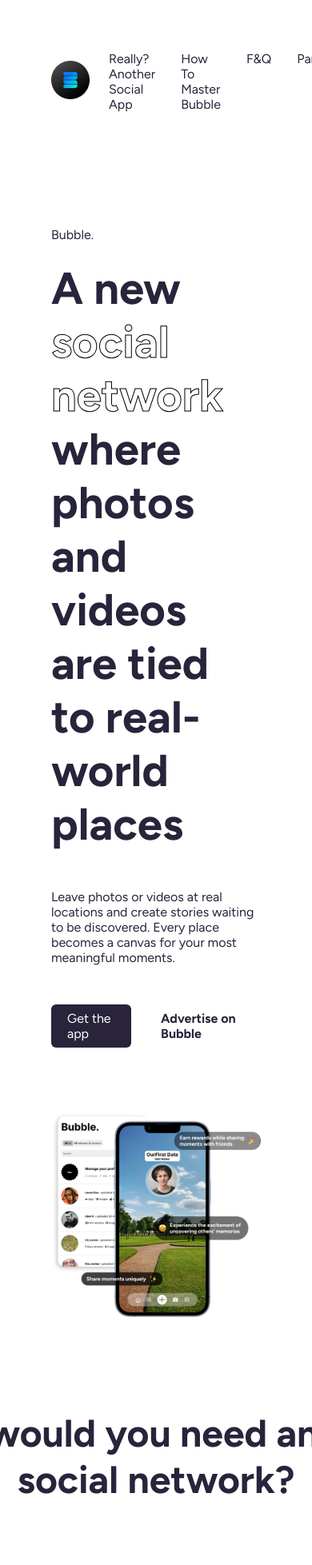
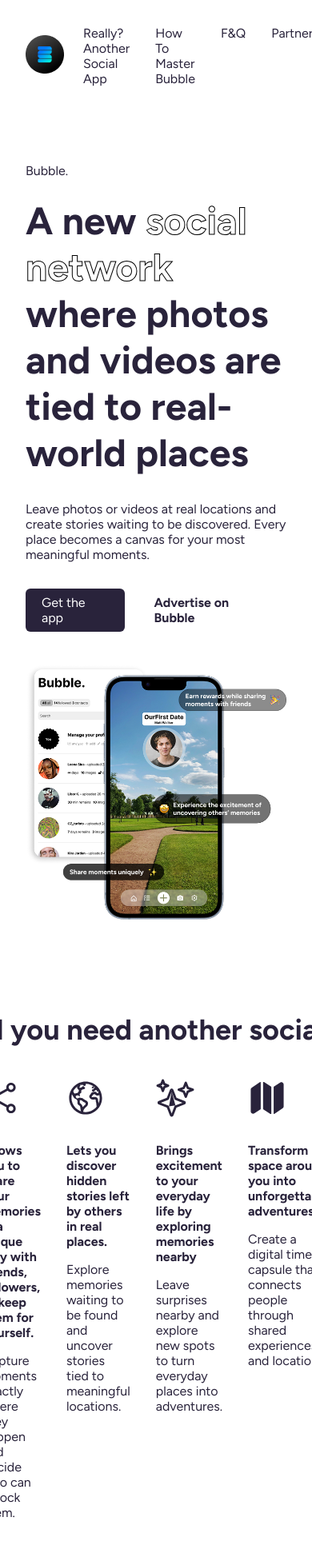
Before and after one commit to 3n0wd3n/Bubble, a Next.js app in the folder bubble/: page / in a window 390 px wide. Shown: the top 1957 px of the page at 80% size. Built offline with nearby package versions, Linux system fonts and the light colour scheme.

Commit message:
Update page.module.css
updates on media

```diff
--- a/bubble/src/app/page.module.css
+++ b/bubble/src/app/page.module.css
@@ -622,24 +622,99 @@
 
 /* Enable hover only on non-touch devices */
 @media (hover: hover) and (pointer: fine) {
-  a.primary:hover {
-    background: var(--button-primary-hover);
-    border-color: transparent;
+}
+
+/* When dark scheme */
+@media (prefers-color-scheme: dark) {
+}
+
+@media (max-width: 1080px) {
+  .container--intro {
+    gap: 40px;
+    padding-top: 40px;
+    padding-bottom: 56px;
+    padding-left: 32px;
+    padding-right: 32px;
   }
 
-  a.secondary:hover {
-    background: var(--button-secondary-hover);
-    border-color: transparent;
+  .container--header {
+    padding: 32px 32px 56px 32px;
   }
 
-  .footer a:hover {
-    text-decoration: underline;
-    text-underline-offset: 4px;
+  .intro__content {
+    gap: 32px;
+  }
+
+  .container--about {
+    gap: 40px;
+    padding: 56px 32px;
+  }
+
+  .about__container {
+    gap: 32px;
+  }
+
+  .container--create,
+  .container--observe,
+  .container--follow {
+    padding: 56px 32px;
+    gap: 48px;
+  }
+
+  .page {
+    gap: 0px;
+  }
+
+  .intro__heading_container h1 {
+    font-size: 48px;
+  }
+  .about h2,
+  .download__content h2 {
+    font-size: 36px;
+  }
+
+  .create__container h2,
+  .observe__container h2,
+  .follow__container h2,
+  .download__content h2,
+  .faq__heading h2,
+  .get_start_section h2,
+  .contact__header h2 {
+    font-size: 36px;
+  }
+
+  .create__content,
+  .observe__content,
+  .follow__content {
+    gap: 40px;
+  }
+
+  .container--download {
+    gap: 40px;
+    padding: 56px 32px;
+  }
+
+  .faq_section,
+  .get_start_section {
+    gap: 40px;
+    padding: 56px 32px;
+  }
+
+  .get_start__card_container {
+    gap: 32px;
+  }
+
+  .get_start__card_content h3 {
+    font-size: 24px;
+  }
+
+  .contact_section {
+    gap: 40px;
+    padding: 56px 32px;
+  }
+
+  .container--footer {
+    padding: 56px 32px;
+    gap: 32px;
   }
 }
-
-@media (max-width: 600px) {
-}
-
-@media (prefers-color-scheme: dark) {
-}
```
